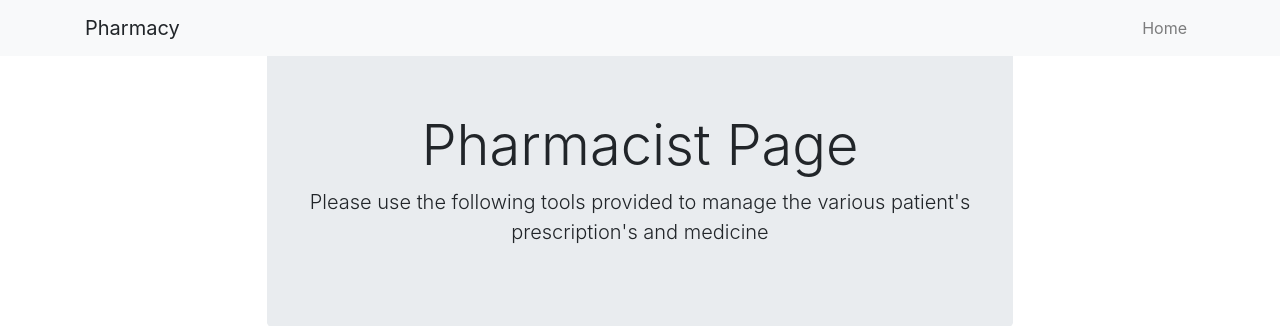
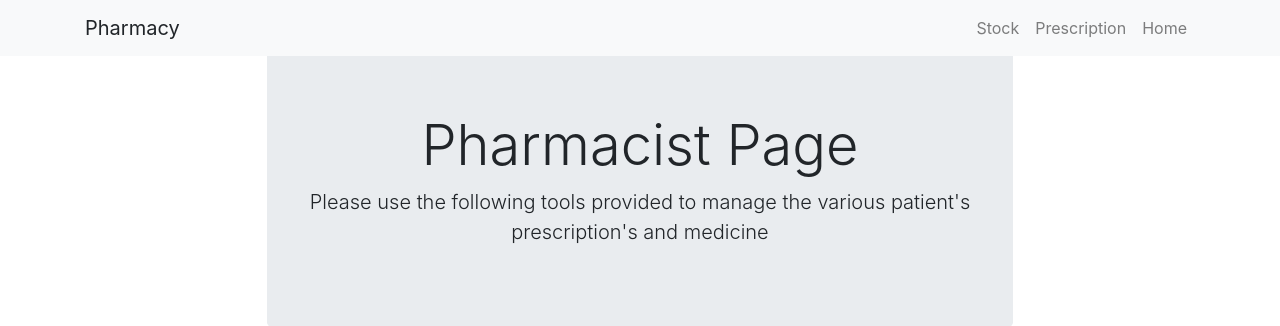
Before and after one commit to backstab319/Pharmacy-Management-System, a PHP site: page /pharmacist.php in a window 1280 px wide. Shown: the top 326 px of the page. Run offline with PHP 8.4, Linux system fonts and the light colour scheme.

Commit message:
Update pharmacist.php

```diff
--- a/pharmacist.php
+++ b/pharmacist.php
@@ -18,7 +18,13 @@
                     <div class="navbar-menu ml-auto">
                         <ul class="navbar-nav">
                             <li class="nav-item">
-                                <a class="nav-link" href="index.php">Home</a>
+                                <a class="nav-link" href="medicinestock.php">Stock</a>
+                            </li>
+                            <li class="nav-item">
+                                <a class="nav-link" href="prescription.php">Prescription</a>
+                            </li>
+                            <li class="nav-item">
+                                <a class="nav-link" href="pharmacist.php">Home</a>
                             </li>
                         </ul>
                     </div>
```
